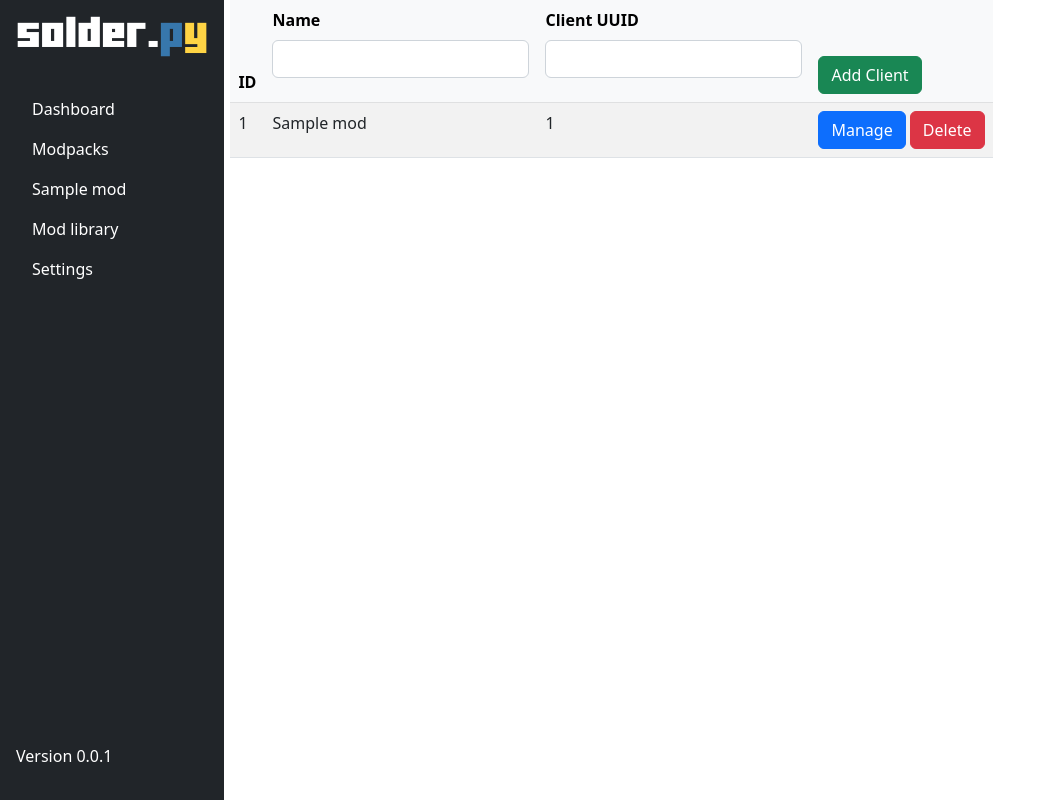
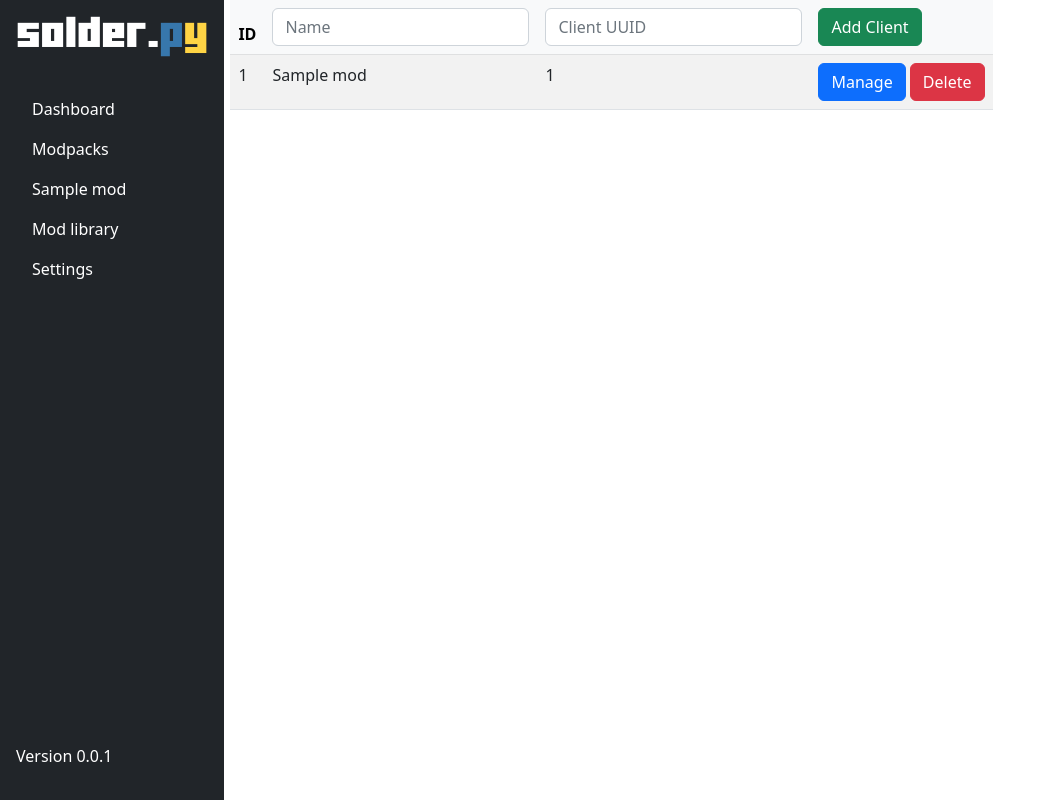
Before and after one commit to Thorfusion/solder.py, a Flask app: template templates/clientlibrary.html in a window 1280 px wide. Shown: the whole page, without its empty margins (0-1040 px from the left). Run offline with Flask 2, Linux system fonts and the light colour scheme; the template is opened without the code that fills it: most values are stand-ins (such as "Sample title", 1, 10 or a date in 2020); some libraries are stand-ins or nearby versions.

Commit message:
fix table header on table in clientlinrary

```diff
--- a/templates/clientlibrary.html
+++ b/templates/clientlibrary.html
@@ -12,16 +12,10 @@
                 <form method="post" action=""></form>
                 <th scope="col">ID</th>
                 <th scope="col">
-                    <div class="mb-3">
-                        <label for="author" class="form-label">Name</label>
-                        <input type="text" class="form-control" name="author" id="author">
-                    </div>
+                        <input type="text" class="form-control" name="author" placeholder="Name" id="author">
                 </th>
                 <th scope="col">
-                    <div class="mb-3">
-                        <label for="pretty_name" class="form-label">Client UUID</label>
-                        <input type="text" class="form-control" name="pretty_name" id="pretty_name">
-                    </div>
+                        <input type="text" class="form-control" name="pretty_name" placeholder="Client UUID" id="pretty_name">
                 </th>
                 <td>
                     <input class="btn btn-success" type="submit" value="Add Client">
```
